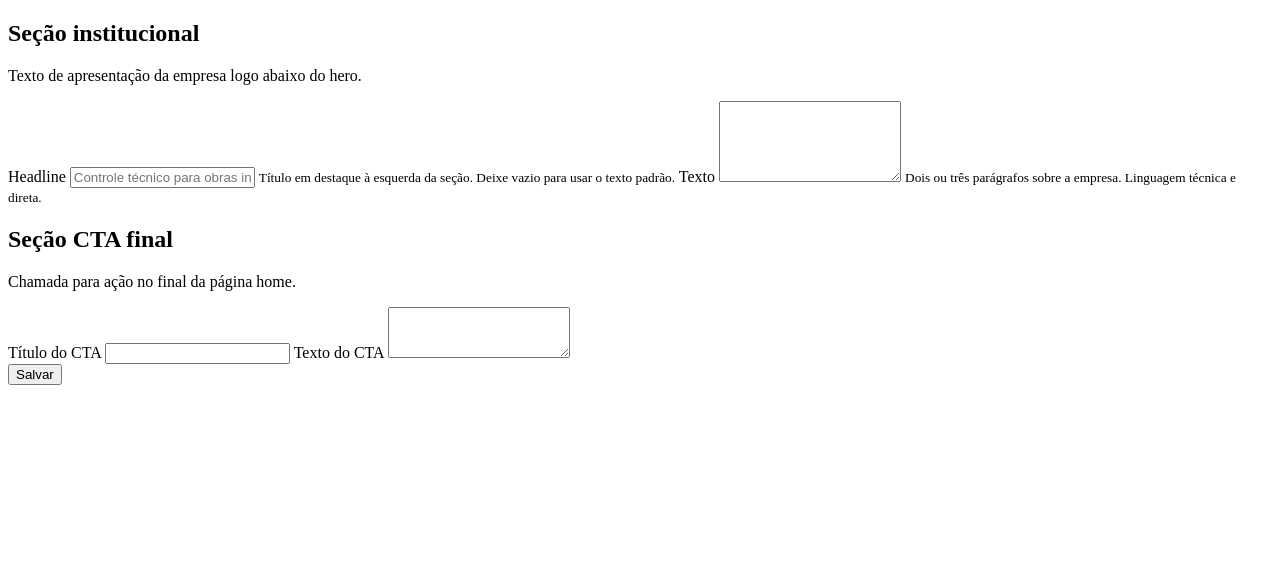
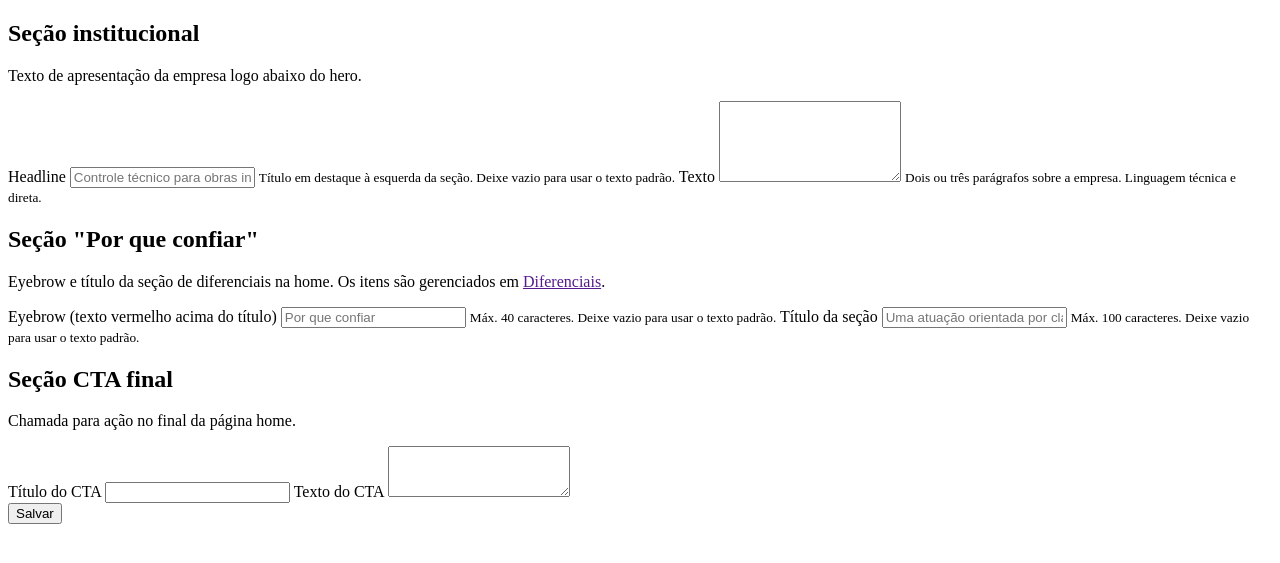
Before and after one commit to casteleti/mesquitarealizacoesclaude, a PHP site: template public_html/views/admin/pagina-home.php in a window 1280 px wide. Shown: the part 83-646 px from the top of the page. Run offline with PHP 8.4, Linux system fonts and the light colour scheme; the template is opened without the code that fills it, so the values that code supplies are empty.

Commit message:
Home: eyebrow e título da seção 'Por que confiar' editáveis no painel
Co-Authored-By: Claude Sonnet 4.6 <noreply@anthropic.com>

```diff
--- a/public_html/views/admin/pagina-home.php
+++ b/public_html/views/admin/pagina-home.php
@@ -19,6 +19,21 @@
 
 <div class="form-section form-section-open">
     <div class="section-label">
+        <h2>Seção "Por que confiar"</h2>
+        <p>Eyebrow e título da seção de diferenciais na home. Os itens são gerenciados em <a href="<?= e(url('admin/diferenciais')) ?>">Diferenciais</a>.</p>
+    </div>
+    <label>Eyebrow (texto vermelho acima do título)
+        <input name="confiar_eyebrow" value="<?= e($campos['confiar_eyebrow'] ?? '') ?>" maxlength="40" placeholder="Por que confiar">
+        <small class="field-help">Máx. 40 caracteres. Deixe vazio para usar o texto padrão.</small>
+    </label>
+    <label class="full">Título da seção
+        <input name="confiar_titulo" value="<?= e($campos['confiar_titulo'] ?? '') ?>" maxlength="100" placeholder="Uma atuação orientada por clareza, presença e previsibilidade.">
+        <small class="field-help">Máx. 100 caracteres. Deixe vazio para usar o texto padrão.</small>
+    </label>
+</div>
+
+<div class="form-section form-section-open">
+    <div class="section-label">
         <h2>Seção CTA final</h2>
         <p>Chamada para ação no final da página home.</p>
     </div>
--- a/public_html/views/site/home.php
+++ b/public_html/views/site/home.php
@@ -115,8 +115,8 @@ $introTexto   = trim((string) ($pagina['intro_texto'] ?? ''));
 <section class="section section-soft home-proof">
     <div class="container">
         <div class="section-heading">
-            <span class="eyebrow">Por que confiar</span>
-            <h2>Uma atuação orientada por clareza, presença e previsibilidade.</h2>
+            <span class="eyebrow"><?= e($pagina['confiar_eyebrow'] ?? '') ?: 'Por que confiar' ?></span>
+            <h2><?= e($pagina['confiar_titulo'] ?? '') ?: 'Uma atuação orientada por clareza, presença e previsibilidade.' ?></h2>
         </div>
         <div class="proof-grid">
             <?php foreach ($diferenciais as $i => $dif): ?>
```
